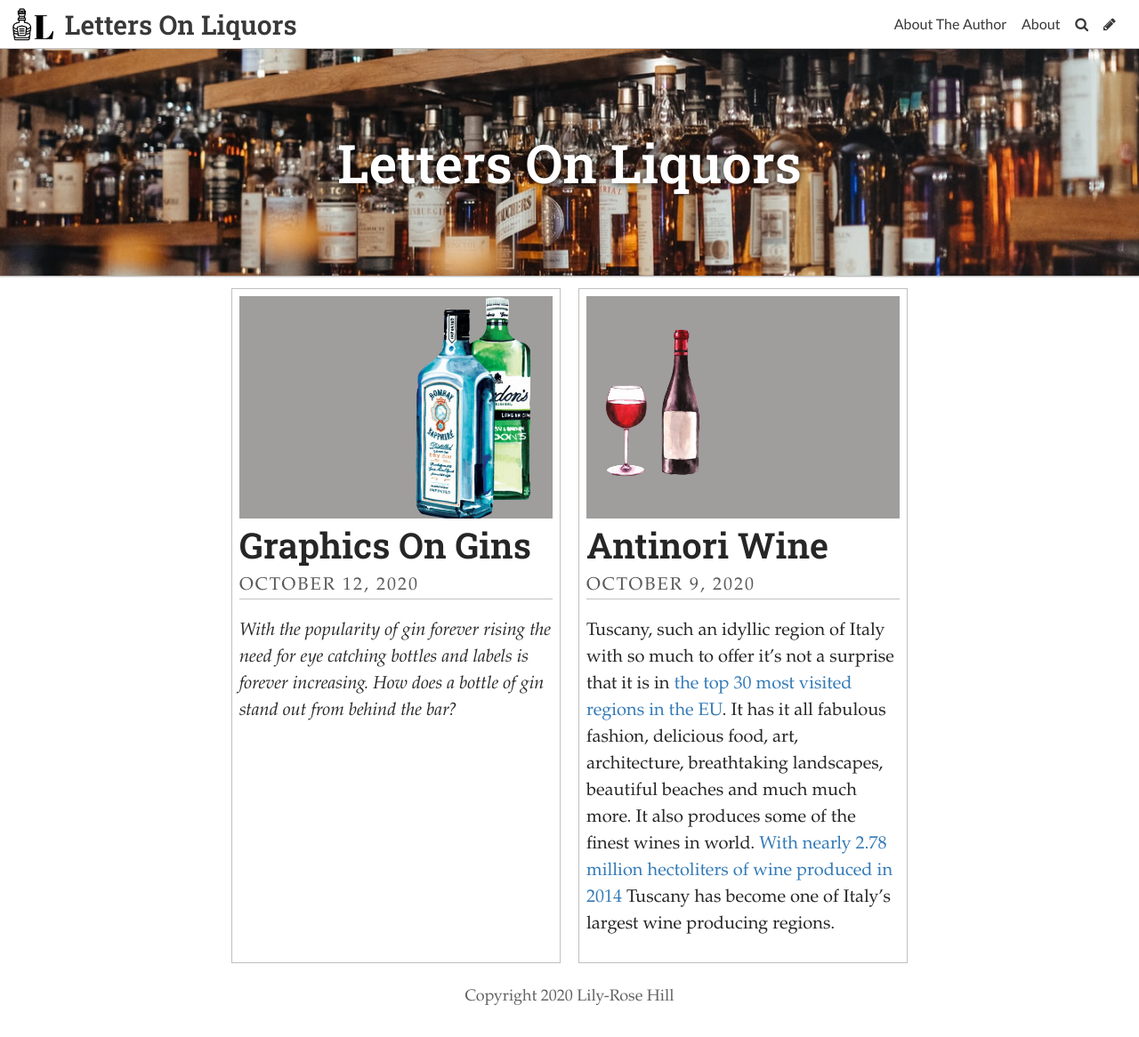
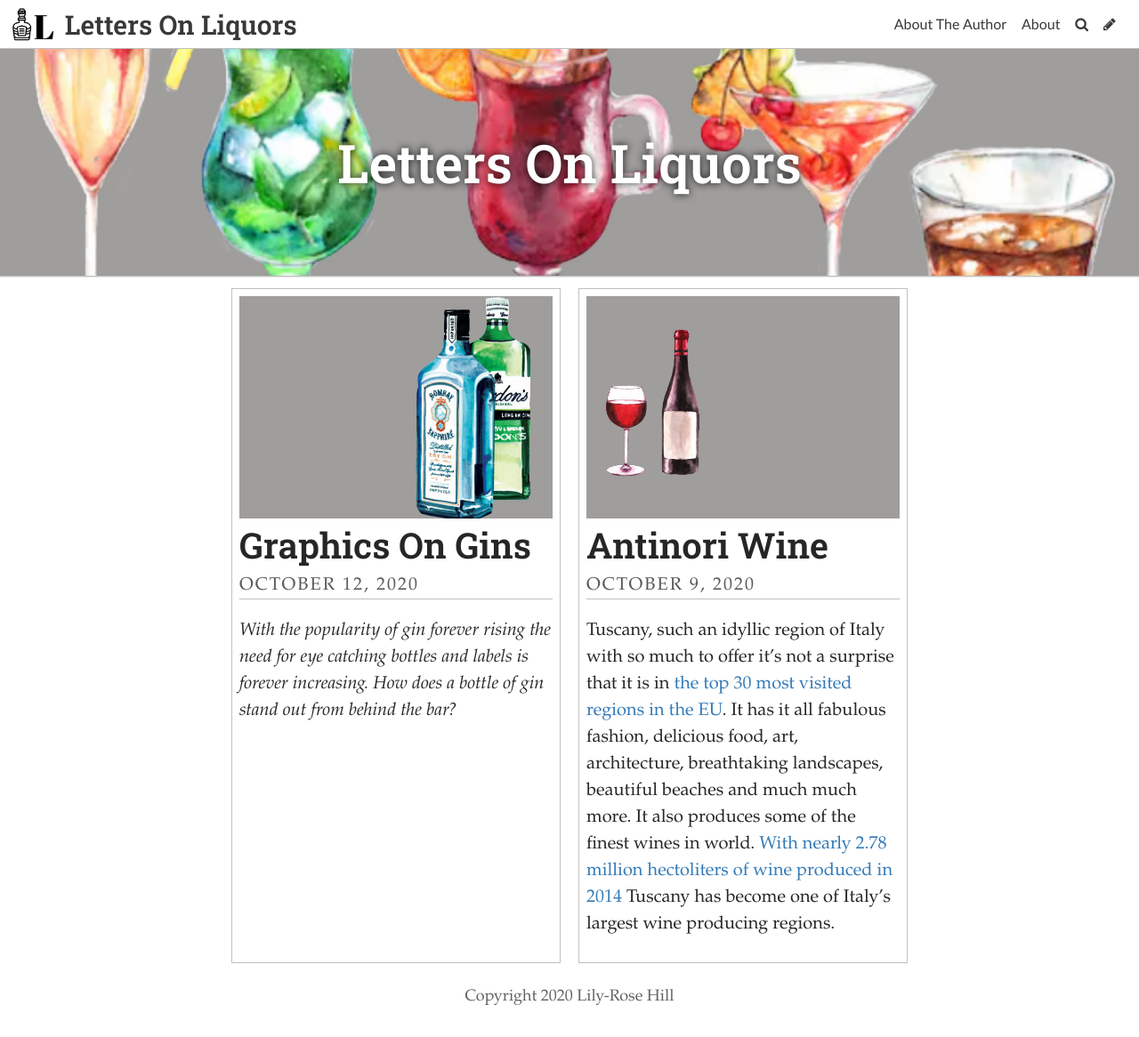
Before and after one commit to LilyRose00/LettersOnLiquors, a Jekyll site: the page built from index.html, in a window 1280 px wide. Shown: the whole page at 89% size. Built offline with Jekyll 4.4.1, drawn with Linux system fonts in a browser that asks for light colours; some web fonts are replaced; the list of posts is cut into pages by our own code.

Commit message:
Update Settings “general”

```diff
--- a/_data/settings.yml
+++ b/_data/settings.yml
@@ -2,7 +2,7 @@ title: Letters On Liquors
 description: "The blog that looks into typography on beverages. "
 header_text: "Letters On Liquors "
 footer_text: Copyright 2020 Lily-Rose Hill
-header_feature_image: ../uploads/photo-1508253730651-e5ace80a7025.jpeg
+header_feature_image: ../uploads/img_0099.jpg
 bannerheight: 20vmax
 logo: ../uploads/screenshot-2020-11-21-at-10.54.26.png
 favicon: ../uploads/screenshot-2020-11-21-at-10.54.26.png
```
Also changed, not shown: uploads/img_0099.jpg (added).
